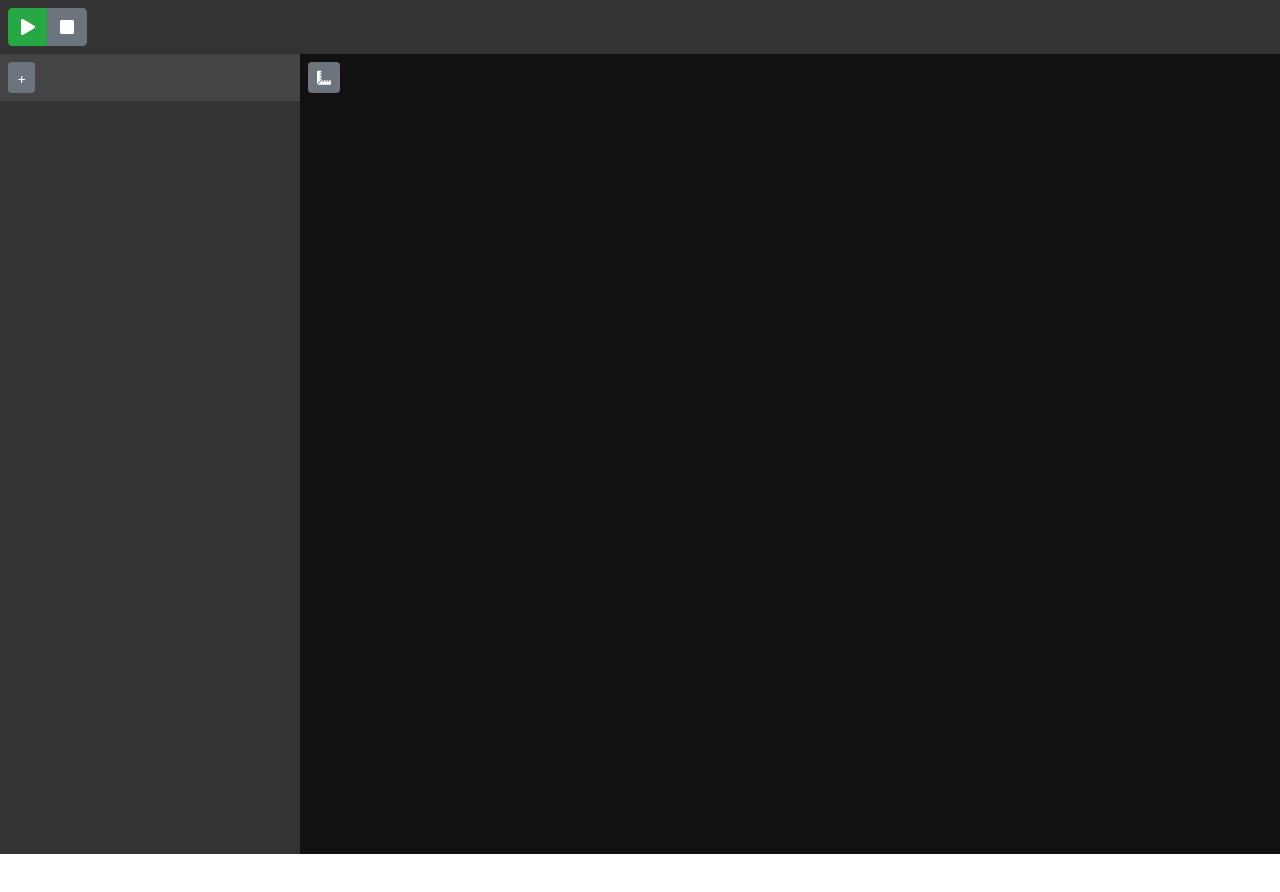
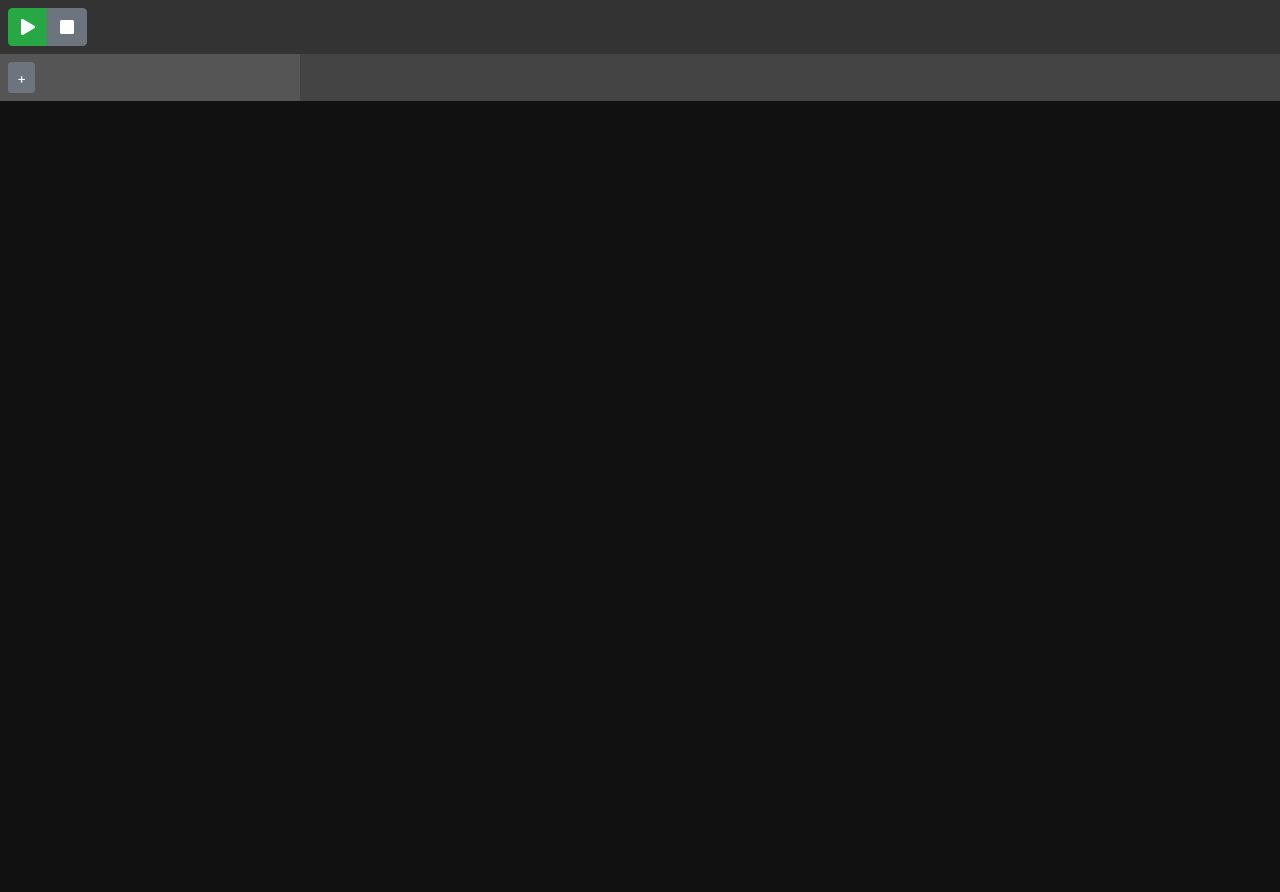
Before and after one commit to evan-moon/simple-waveform-visualizer, a React app: page / in a window 1280 px wide. Shown: the top 892 px of the page. Before the commit the page ends 854 px from the top, so only its background shows below. Built offline with nearby package versions, Linux system fonts and the light colour scheme.

Commit message:
에디터 레이아웃을 적층 구조로 변경

```diff
--- a/src/components/Editor.js
+++ b/src/components/Editor.js
@@ -1,9 +1,9 @@
 import React from 'react';
 import styled from 'styled-components';
 import { Container, Row, Col } from 'react-bootstrap';
-import Toolbar from 'src/components/Toolbar';
-import Viewer from 'src/components/Viewer';
 import Header from 'src/components/Header';
+import SubHeader from 'components/SubHeader';
+import TrackBars from 'components/TrackBars';
 
 const StyledContainer = styled.div`
   > .container-fluid {
@@ -20,14 +20,8 @@ export default function Editor () {
             <Header />
           </Col>
         </Row>
-        <Row noGutters={true}>
-          <Col xs={'auto'}>
-            <Toolbar />
-          </Col>
-          <Col>
-            <Viewer />
-          </Col>
-        </Row>
+        <SubHeader />
+        <TrackBars />
       </Container>
     </StyledContainer>
   );
--- /dev/null
+++ b/src/components/SubHeader.js
@@ -0,0 +1,68 @@
+import React, { useRef } from 'react';
+import { Row, Col, Button } from 'react-bootstrap';
+import styled from 'styled-components';
+import { connect } from 'react-redux';
+import { addAudioTrack } from 'src/actions';
+import { AudioTrack } from 'lib/Tracks/AudioTrack';
+import { AsideDefaultWidth } from 'src/constants';
+
+const mapStateToProps = ({ tracks, audioContext }) => {
+  return {
+    tracks,
+    audioContext,
+  };
+};
+
+const mapDispatchToProps = {
+  addAudioTrack,
+};
+
+const Styled = styled.div`
+  background-color: #444444;
+  .track-control {
+    padding: .5rem;
+    width: ${AsideDefaultWidth}px;
+    background-color: #555555;
+  }
+`;
+
+function SubHeader (props) {
+  const fileUploaderRef = useRef();
+
+  function onClickUploadButton () {
+    fileUploaderRef.current.click();
+  }
+
+  function onChangeFileUploader (e) {
+    const file = e.currentTarget.files[0];
+    if (!file) {
+      return;
+    }
+
+    const reader = new FileReader();
+    reader.onload = onloadEvent => {
+      const audio = new AudioTrack(props.audioContext);
+      audio.setAudio(onloadEvent.target.result).then(() => {
+        props.addAudioTrack(audio);
+      });
+    };
+    reader.readAsArrayBuffer(file);
+  }
+
+  return (
+    <Styled>
+      <Row noGutters={true}>
+        <Col xs="auto" className="track-control">
+          <Button
+            variant="secondary"
+            size="sm"
+            onClick={onClickUploadButton}>+</Button>
+        </Col>
+        <Col></Col>
+        <input ref={fileUploaderRef} onChange={onChangeFileUploader} type="file" style={{ display: 'none' }} />
+      </Row>
+    </Styled>
+  );
+}
+
+export default connect(mapStateToProps, mapDispatchToProps)(SubHeader);
--- a/src/components/Toolbar.js
+++ /dev/null
@@ -1,88 +0,0 @@
-import React, { useRef } from 'react';
-import styled from 'styled-components';
-import { connect } from 'react-redux';
-import TrackController from 'components/TrackController';
-import { Button } from 'react-bootstrap';
-import { addAudioTrack } from 'src/actions';
-import { AudioTrack } from 'lib/Tracks/AudioTrack';
-
-const mapStateToProps = ({ tracks, audioContext }) => {
-  return {
-    tracks,
-    audioContext,
-  };
-};
-
-const mapDispatchToProps = {
-  addAudioTrack,
-};
-
-const StyledAside = styled.aside`
-  width: 300px;
-  height: 100vh;
-  box-shadow: 0 0 3px 0 rgba(0, 0, 0, 0.2);
-  background-color: #333333;
-  div.toolbar-header {
-    background-color: #444444;
-    padding: .5rem;
-
-  }
-  > ul {
-    margin: 0;
-    padding: .5rem;
-    > li {
-      height: 20vh;
-    }
-  }
-
-`;
-
-function Toolbar (props) {
-  const fileUploaderRef = useRef();
-
-  function onClickUploadButton () {
-    fileUploaderRef.current.click();
-  }
-
-  function onChangeFileUploader (e) {
-    const file = e.currentTarget.files[0];
-    if (!file) {
-      return;
-    }
-
-    const reader = new FileReader();
-    reader.onload = onloadEvent => {
-      const audio = new AudioTrack(props.audioContext);
-      audio.setAudio(onloadEvent.target.result).then(() => {
-        props.addAudioTrack(audio);
-      });
-    };
-    reader.readAsArrayBuffer(file);
-  }
-
-  return (
-    <StyledAside>
-      <div className="toolbar-header">
-        <Button
-          variant="secondary"
-          size="sm"
-          onClick={onClickUploadButton}>+</Button>
-      </div>
-      <ul>
-        {props.tracks.map(track => {
-          return (
-            <li key={track.id}>
-              <TrackController
-                trackId={track.id}
-                trackName={track.name}
-                effects={track.effects} />
-            </li>
-          );
-        })}
-      </ul>
-      <input ref={fileUploaderRef} onChange={onChangeFileUploader} type="file" style={{ display: 'none' }} />
-    </StyledAside>
-  );
-}
-
-export default connect(mapStateToProps, mapDispatchToProps)(Toolbar);
--- /dev/null
+++ b/src/components/TrackBars.js
@@ -0,0 +1,54 @@
+import React from 'react';
+import { Row, Col } from 'react-bootstrap';
+import { connect } from 'react-redux';
+import styled from 'styled-components';
+import TrackController from 'components/TrackController';
+import WaveFormViewer from 'components/WaveFormViewer';
+import { AsideDefaultWidth, WaveFormColors } from 'src/constants';
+
+const mapStateToProps = ({ tracks }) => {
+  return { tracks };
+};
+
+const StyledTrackBars = styled.div`
+  background-color: #111111;
+  height: 100vh;
+  ul {
+    margin: 0;
+    padding: 0;
+  }
+  .track-control {
+    width: ${AsideDefaultWidth}px;
+    background-color: #222222;
+    padding: .5rem;
+  }
+  .waveform-control {}
+`;
+
+function TrackBars (props) {
+  return (
+    <StyledTrackBars>
+      <ul>
+        {props.tracks.map((track, index) => {
+          return (
+            <li key={track.id}>
+              <Row noGutters={true}>
+                <Col xs="auto" className="track-control">
+                  <TrackController
+                    trackId={track.id}
+                    trackName={track.name}
+                    effects={track.effects} />
+                </Col>
+                <Col className="waveform-control">
+                  <WaveFormViewer track={track} color={WaveFormColors[index % WaveFormColors.length]} />
+                </Col>
+              </Row>
+            </li>
+          );
+        })}
+      </ul>
+    </StyledTrackBars>
+  );
+}
+
+export default connect(mapStateToProps)(TrackBars);
--- a/src/components/Viewer.js
+++ /dev/null
@@ -1,50 +0,0 @@
-import React from 'react';
-import styled from 'styled-components';
-import { connect } from 'react-redux';
-import WaveFormViewer from 'src/components/WaveFormViewer';
-import { WaveFormColors } from 'src/constants';
-import { Button } from 'react-bootstrap';
-
-const mapStateToProps = ({ tracks }) => {
-  return {
-    tracks,
-  };
-};
-
-const StyledViewer = styled.div`
-  background-color: #111111;
-  height: 100vh;
-  div.timeline-ruler {
-    padding: .5rem;
-  }
-  ul {
-    margin: 0;
-    padding: 0;
-    li {
-      list-style: none;
-    }
-  }
-`;
-
-function Viewer (props) {
-  return (
-    <StyledViewer>
-      <div className="timeline-ruler">
-        <Button size="sm" variant="secondary">
-          <i className="fas fa-ruler-combined"></i>
-        </Button>
-      </div>
-      <ul>
-        {props.tracks.map((track, index) => {
-          return (
-            <li data-track-id={track.id} data-track-index={index} key={track.id}>
-              <WaveFormViewer track={track} color={WaveFormColors[index % WaveFormColors.length]} />
-            </li>
-          );
-        })}
-      </ul>
-    </StyledViewer>
-  )
-}
-
-export default connect(mapStateToProps)(Viewer);
--- a/src/components/WaveFormViewer.js
+++ b/src/components/WaveFormViewer.js
@@ -3,10 +3,13 @@ import styled from 'styled-components';
 import { WaveForm } from 'lib/WaveForm';
 
 const StyledTrack = styled.div`
+  display: inline-block;
+  width: 100%;
+  height: 100%;
   svg {
     stroke: #ffffff;
     width: 100%;
-    height: 20vh;
+    height: 100%;
     background-color: ${props => props.color};
   }
   g {
--- a/src/constants.js
+++ b/src/constants.js
@@ -1 +1,2 @@
+export const AsideDefaultWidth = 300;
 export const WaveFormColors = ['darkturquoise', 'blueviolet ', 'brown', 'coral', 'crimson', 'darkblue', 'darkgreen'];
```
